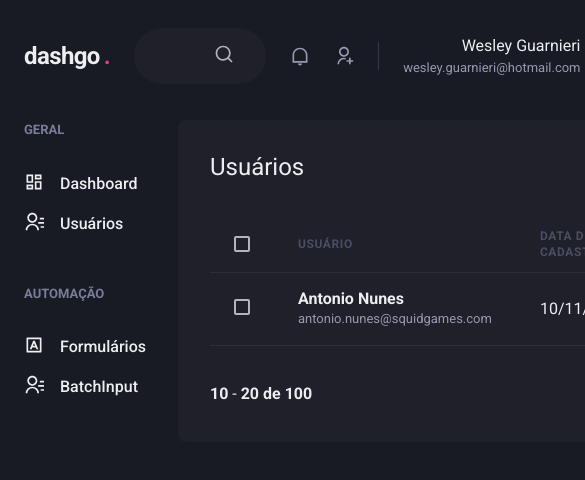
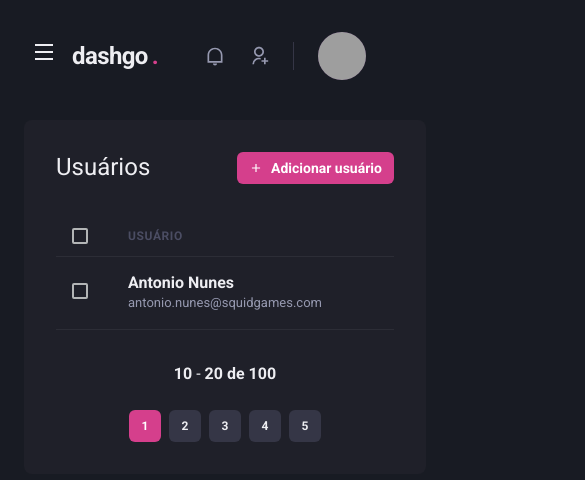
Before and after one commit to wesleytrindade/dashgo, a Next.js app: page /users in a window 390 px wide. Shown: the top 480 px of the page, 585 px wide, since content can reach past the window. Built offline with nearby package versions, Linux system fonts and the light colour scheme; grey boxes are pictures that could not be loaded.

Commit message:
desenvolvimento da responsividade

```diff
--- a/src/components/Header/Profile.tsx
+++ b/src/components/Header/Profile.tsx
@@ -1,13 +1,16 @@
 import { Flex, Box, Avatar, Text } from "@chakra-ui/react";
 
-interface ProfileProps{
-    name:string,
-    avatar_url?:string
-    email:string
+interface ProfileProps {
+    name: string,
+    avatar_url?: string
+    email: string,
+    showProfileData?: boolean
 }
-export function Profile({name,avatar_url,email}:ProfileProps) {
+export function Profile({ name, avatar_url, email, showProfileData = true }: ProfileProps) {
     return (
         <Flex align="center">
+
+            {showProfileData &&
                 <Box mr="4" textAlign="right">
                     <Text>{name}</Text>
                     <Text
@@ -17,6 +20,7 @@
                         {email}
                     </Text>
                 </Box>
+            }
 
             <Avatar size="md" name={name} src={avatar_url} />
         </Flex>
--- a/src/components/Header/index.tsx
+++ b/src/components/Header/index.tsx
@@ -1,10 +1,21 @@
-import { Flex} from "@chakra-ui/react";
+import { Flex, useBreakpointValue, IconButton, Icon } from "@chakra-ui/react";
+import { RiMenuLine } from "react-icons/ri";
+import { useSidebarDrawer } from "../../contexts/SidebarDrawerContext";
 import { Logo } from "./Logo";
 import { NotificationsNav } from "./NotificationsNav";
 import { Profile } from "./Profile";
 import { SearchBox } from "./SearchBox";
 
+
+
 export function Header() {
+
+    const { onOpen } = useSidebarDrawer();
+    const isWideVersion = useBreakpointValue({
+        base: false,
+        lg: true
+    });
+
     return (
         <Flex
             as="header"
@@ -17,17 +28,31 @@
             align="center"
         >
 
-          <Logo/>
-
-          <SearchBox/>
+            {!isWideVersion &&
+                <IconButton
+                    icon={<Icon as={RiMenuLine} />}
+                    fontSize="24"
+                    variant="unstyled"
+                    onClick={onOpen}
+                    aria-label="Open navigation"
+                    mr="2"
+                />
+            }
+            <Logo />
+            {isWideVersion && <SearchBox />}
 
             <Flex
                 align="center"
                 ml="auto">
 
-                <NotificationsNav/>
+                <NotificationsNav />
 
-                <Profile name="Wesley Guarnieri" email="wesley.guarnieri@hotmail.com" avatar_url="https://github.com/wesleytrindade.png"/>
+                <Profile
+                    name="Wesley Guarnieri"
+                    email="wesley.guarnieri@hotmail.com"
+                    avatar_url="https://github.com/wesleytrindade.png"
+                    showProfileData={isWideVersion}
+                />
 
             </Flex>
         </Flex>
--- a/src/components/Pagination/Index.tsx
+++ b/src/components/Pagination/Index.tsx
@@ -25,7 +25,7 @@
         }
         return (
             <Stack
-                direction="row"
+                direction={["column","row"]}
                 mt="8"
                 justify="space-between"
                 align="center"
--- a/src/components/Sidebar/Index.tsx
+++ b/src/components/Sidebar/Index.tsx
@@ -1,26 +1,46 @@
-import { Box, Stack, Text, Icon } from "@chakra-ui/react";
-import { RiContactsLine, RiDashboardLine, RiInputMethodLine } from "react-icons/ri";
-import { Link } from "./Link";
-import { MenuSection } from "./Section";
+import {
+    Box,
+    useBreakpointValue,
+    Drawer,
+    DrawerOverlay,
+    DrawerContent,
+    DrawerCloseButton,
+    DrawerHeader,
+    DrawerBody
+}
+    from "@chakra-ui/react";
+import { useSidebarDrawer } from "../../contexts/SidebarDrawerContext";
+
+import { SidebarNav } from "./SidebarNav";
 
 export function Sidebar() {
 
+    const { isOpen, onClose } = useSidebarDrawer();
+    const isDrawerSidebar = useBreakpointValue({
+        base: true,
+        lg: false
+    });
+
+    if (isDrawerSidebar) {
+        return (
+            <Drawer isOpen={isOpen} placement="left" onClose={onClose}>
+                <DrawerOverlay>
+                    <DrawerContent bg="gray.800" p="4">
+                        <DrawerCloseButton mt="6" />
+                        <DrawerHeader>Navegação</DrawerHeader>
+
+                        <DrawerBody>
+                            <SidebarNav />
+                        </DrawerBody>
+                    </DrawerContent>
+
+                </DrawerOverlay>
+            </Drawer>
+        );
+    }
     return (
         <Box as="aside" w="64" mr="8">
-            <Stack spacing="12" align="flex-start">
-
-                <MenuSection title="GERAL">
-                    <Link title="Dashboard" icon={RiDashboardLine} href="/dashboard"/>
-                    <Link title="Usuários" icon={RiContactsLine} href="/users"/>
-                </MenuSection>
-
-
-                <MenuSection title="AUTOMAÇÃO">
-                    <Link title="Formulários" icon={RiInputMethodLine} href="/forms" />
-                    <Link title="BatchInput" icon={RiContactsLine} href="/batchinput" />
-                </MenuSection>
-
-            </Stack>
+            <SidebarNav />
         </Box>
     )
 }
--- /dev/null
+++ b/src/components/Sidebar/SidebarNav.tsx
@@ -0,0 +1,23 @@
+import { RiDashboardLine, RiContactsLine, RiInputMethodLine } from "react-icons/ri";
+import { Stack } from '@chakra-ui/react';
+import { MenuSection } from "./Section";
+import { Link } from "./Link";
+
+export function SidebarNav() {
+    return (
+        <Stack spacing="12" align="flex-start">
+
+            <MenuSection title="GERAL">
+                <Link title="Dashboard" icon={RiDashboardLine} href="/dashboard" />
+                <Link title="Usuários" icon={RiContactsLine} href="/users" />
+            </MenuSection>
+
+
+            <MenuSection title="AUTOMAÇÃO">
+                <Link title="Formulários" icon={RiInputMethodLine} href="/forms" />
+                <Link title="BatchInput" icon={RiContactsLine} href="/batchinput" />
+            </MenuSection>
+
+        </Stack>
+    )
+}
--- /dev/null
+++ b/src/contexts/SidebarDrawerContext.tsx
@@ -0,0 +1,29 @@
+import { useDisclosure, UseDisclosureReturn } from '@chakra-ui/react';
+import { createContext, ReactNode, useContext, useEffect} from 'react';
+import { useRouter } from 'next/router';
+
+interface SidebarDrawerProviderProps {
+    children: ReactNode;
+}
+
+type SidebarDrawerContextData = UseDisclosureReturn;
+
+const SidebarDrawerContext = createContext({} as SidebarDrawerContextData);
+
+export function SidebarDrawerProvider({ children }: SidebarDrawerProviderProps) {
+
+    const disclosure = useDisclosure();
+    const router = useRouter();
+
+    useEffect(()=>{
+        disclosure.onClose();
+    }, [router.asPath])
+
+    return (
+        <SidebarDrawerContext.Provider value={disclosure}>
+            {children}
+        </SidebarDrawerContext.Provider>
+    );
+}
+
+export const useSidebarDrawer = () => useContext(SidebarDrawerContext);
--- a/src/pages/_app.tsx
+++ b/src/pages/_app.tsx
@@ -1,11 +1,14 @@
 import { ChakraProvider } from "@chakra-ui/react"
+import { SidebarDrawerProvider } from "../contexts/SidebarDrawerContext"
 import { theme } from "../styles/theme"
 
 
 function MyApp({ Component, pageProps }) {
   return (
-    <ChakraProvider theme = {theme}>
-      <Component {...pageProps} />
+    <ChakraProvider theme={theme}>
+      <SidebarDrawerProvider>
+        <Component {...pageProps} />
+      </SidebarDrawerProvider>
     </ChakraProvider>
   )
 }
--- a/src/pages/dashboard.tsx
+++ b/src/pages/dashboard.tsx
@@ -68,6 +68,7 @@
 export default function Dashboard() {
 
     return (
+
         <Flex direction="column" h="100vh">
             <Header />
 
@@ -76,7 +77,7 @@
 
                 <SimpleGrid flex="1" gap="4" minChildWidth="320px" align="flex-start">
                     <Box
-                        p='8'
+                        p={["6","8"]}
                         bg="gray.800"
                         borderRadius={8}
                         pb="4"
--- a/src/pages/users/index.tsx
+++ b/src/pages/users/index.tsx
@@ -1,13 +1,34 @@
-import { Box, Flex, Heading, Icon, Button, Table, Thead, Tr, Th, Checkbox, Tbody, Td, Text } from '@chakra-ui/react';
+import {
+    Box,
+    Flex,
+    Heading,
+    Icon,
+    Button,
+    Table,
+    Thead,
+    Tr,
+    Th,
+    Checkbox,
+    Tbody,
+    Td,
+    Text,
+    useBreakpointValue
+} from '@chakra-ui/react';
+
 import { RiPencilLine, RiAddLine } from 'react-icons/ri';
 import { Header } from '../../components/Header';
 import { Pagination } from '../../components/Pagination';
 import { Sidebar } from '../../components/Sidebar';
 
+import Head from 'next/head';
+
 
 export default function UserList() {
 
-
+    const isWideVersion = useBreakpointValue({
+        base: false,
+        lg: true
+    });
     return (
         <Box>
             <Header />
@@ -22,6 +43,7 @@
                             fontSize="sm"
                             colorScheme="pink"
                             cursor="pointer"
+                            href="/users/create"
                             leftIcon={<Icon as={RiAddLine} />}>
                             Adicionar usuário
                         </Button>
@@ -30,18 +52,18 @@
                     <Table colorScheme="whiteAlpha">
                         <Thead>
                             <Tr>
-                                <Th px="6" color="gray.300" w="8">
+                                <Th px={["4", "4", "6"]} color="gray.300" w="8">
                                     <Checkbox colorScheme="pink" />
                                 </Th>
                                 <Th>Usuário</Th>
-                                <Th>Data de cadastro</Th>
+                                {isWideVersion && <Th>Data de cadastro</Th>}
                                 <Th></Th>
                             </Tr>
                         </Thead>
 
                         <Tbody>
                             <Tr>
-                                <Td px="6">
+                                <Td px={["4", "4", "6"]}>
                                     <Checkbox colorScheme="pink" />
                                 </Td>
                                 <Td>
@@ -51,10 +73,11 @@
                                     </Box>
                                 </Td>
 
+                                {isWideVersion && <Td>
+                                    10/11/2020
+                                </Td>}
                                 <Td>
-                                    10/11/2020
-                                </Td>
-                                <Td>
+                                    {isWideVersion &&
                                         <Button
                                             as="a"
                                             size="sm"
@@ -62,8 +85,8 @@
                                             colorScheme="purple"
                                             cursor="pointer"
                                             leftIcon={<Icon as={RiPencilLine} />}>
-                                        Editar
-                                    </Button>
+
+                                        </Button>}
                                 </Td>
                             </Tr>
                         </Tbody>
@@ -72,6 +95,10 @@
                     <Pagination pages={5} totalItens={100} activePage={1} />
                 </Box>
             </Flex>
+
+            <Head>
+                <title>Dashgo | Usuários</title>
+            </Head>
         </Box>
     )
 }
```
Also changed, not shown: src/pages/404.tsx (added, +31 -0 lines), src/pages/index.tsx (+11 -1 lines), src/pages/users/create.tsx (+3 -4 lines). Lines whose indentation alone changed are shown as unchanged.
